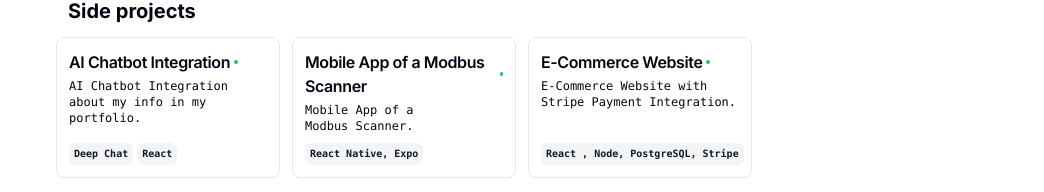
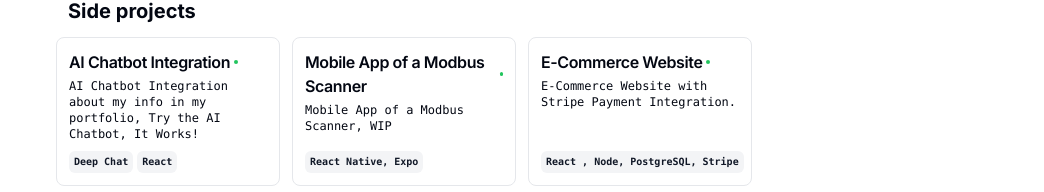
Before and after one commit to angeldev96/personal-porfolio, a Next.js app: page / in a window 1280 px wide. Shown: the part 825-1017 px from the top of the page, without its empty margins (236-1280 px from the left). Built offline with nearby package versions, Linux system fonts and the light colour scheme; no server answers.

Commit message:
Update the projects section

```diff
--- a/src/data/resume-data.tsx
+++ b/src/data/resume-data.tsx
@@ -86,18 +86,18 @@ export const RESUME_DATA = {
     {
       title: "AI Chatbot Integration",
       techStack: ["Deep Chat", "React"],
-      description: "AI Chatbot Integration about my info in my portfolio.",
+      description: "AI Chatbot Integration about my info in my portfolio, Try the AI Chatbot, It Works!",
       logo: null, // If you have a logo
       link: {
         label: "Link to project",
-        href: "PROJECT_URL",
+        href: "https://github.com/angeldev96/personal-porfolio",
       },
     },
 
     {
       title: "Mobile App of a Modbus Scanner",
       techStack: ["React Native, Expo"],
-      description: "Mobile App of a Modbus Scanner.",
+      description: "Mobile App of a Modbus Scanner, WIP",
       logo: null, // If you have a logo
       link: {
         label: "Link to project",
```
